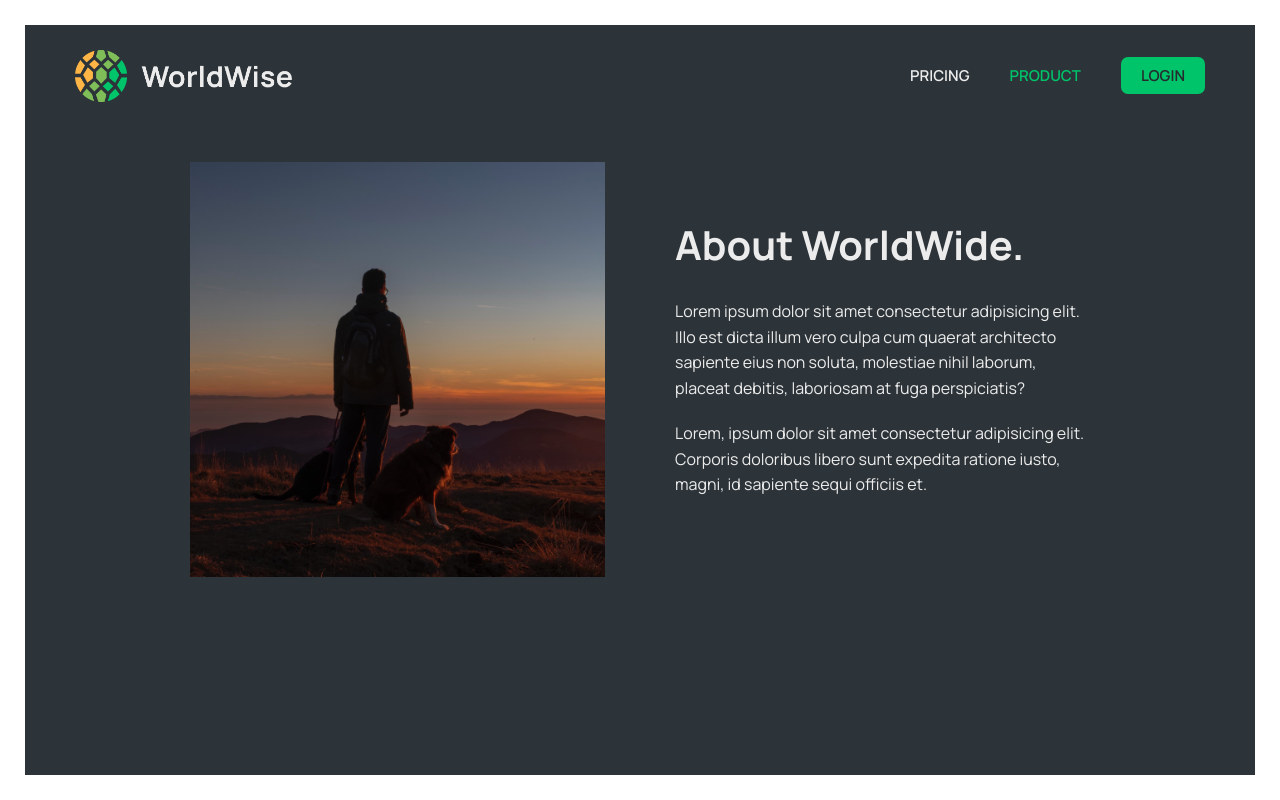
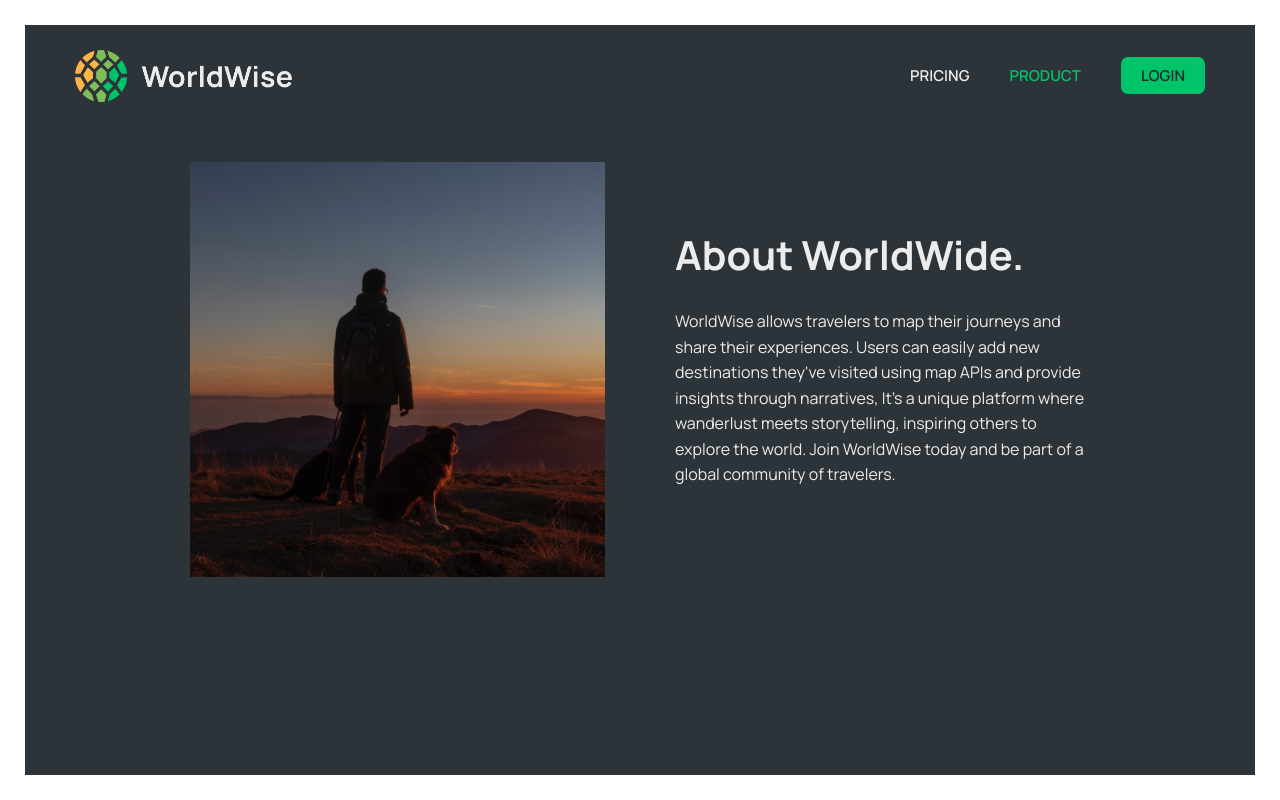
Before and after one commit to vikasdb1999/WorldWise-Final, a React (Vite) app: page /product in a window 1280 px wide. Built offline with nearby package versions, Linux system fonts and the light colour scheme; no server answers.

Commit message:
Update Product.jsx

```diff
--- a/src/pages/Product.jsx
+++ b/src/pages/Product.jsx
@@ -13,15 +13,7 @@ export default function Product() {
         <div>
           <h2>About WorldWide.</h2>
           <p>
-            Lorem ipsum dolor sit amet consectetur adipisicing elit. Illo est
-            dicta illum vero culpa cum quaerat architecto sapiente eius non
-            soluta, molestiae nihil laborum, placeat debitis, laboriosam at fuga
-            perspiciatis?
-          </p>
-          <p>
-            Lorem, ipsum dolor sit amet consectetur adipisicing elit. Corporis
-            doloribus libero sunt expedita ratione iusto, magni, id sapiente
-            sequi officiis et.
+           WorldWise allows travelers to map their journeys and share their experiences. Users can easily add new destinations they've visited using map APIs and provide insights through narratives,  It's a unique platform where wanderlust meets storytelling, inspiring others to explore the world. Join WorldWise today and be part of a global community of travelers.
           </p>
         </div>
       </section>
```
